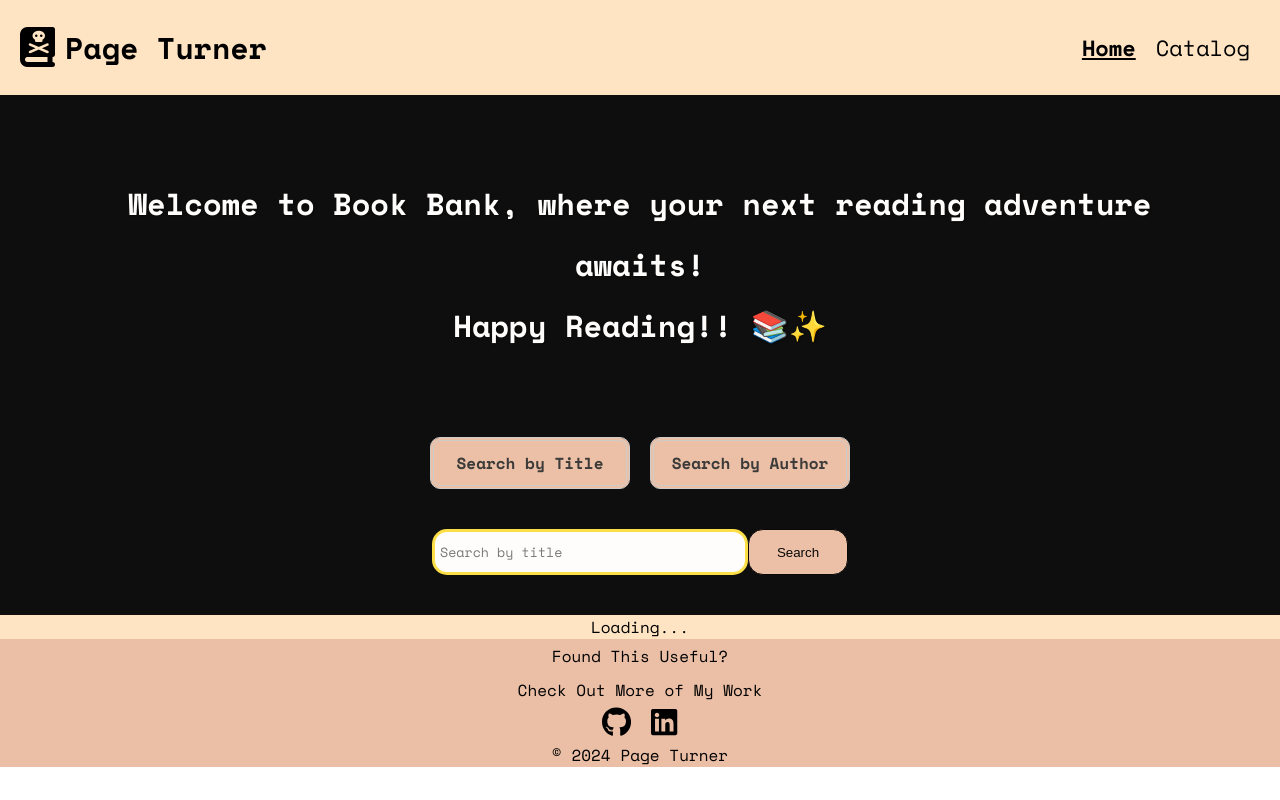
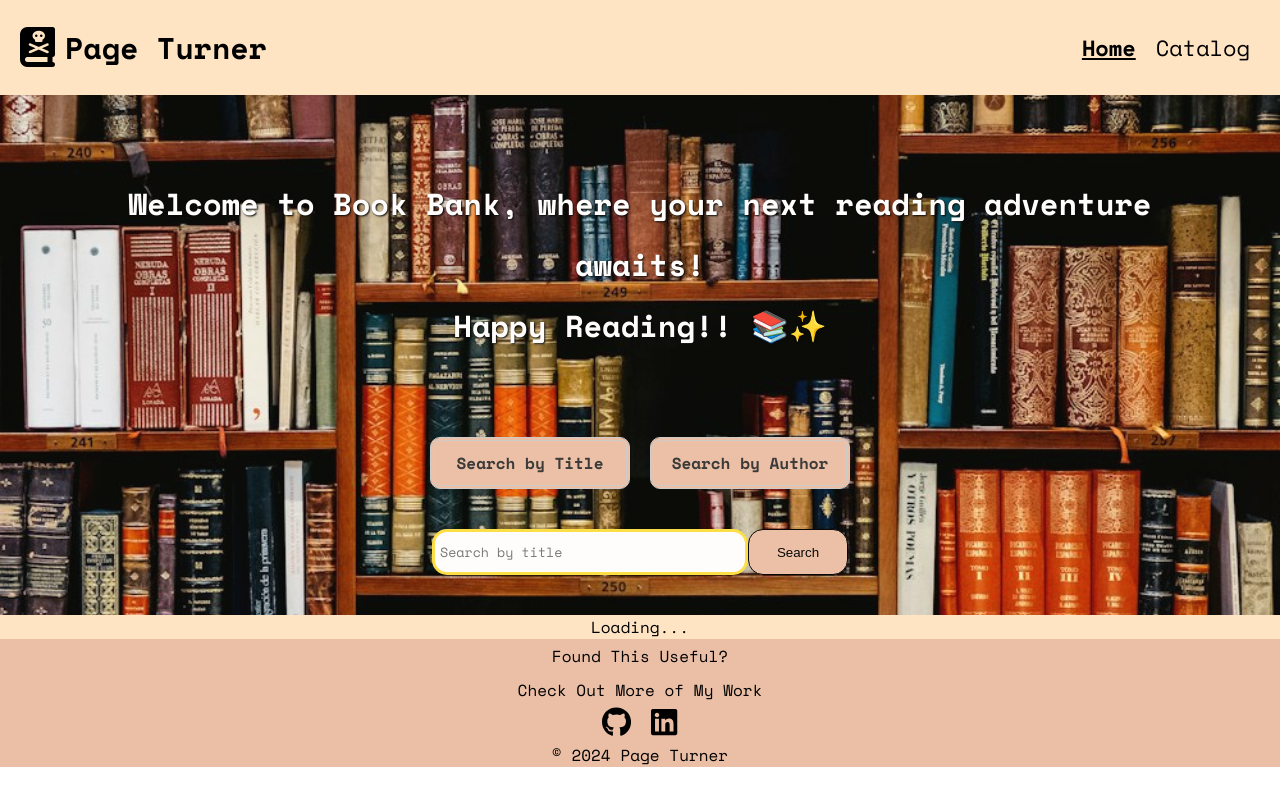
Before and after one commit to JLopez0001/Page-Turner, a React (Create React App) app: page / in a window 1280 px wide. Both pictures are taken after a click on the button "Search by Title". Built offline with nearby package versions, Linux system fonts and the light colour scheme.

Commit message:
Created intro compontent that will house an img,content and form. Refactored Home component to house Intro component

```diff
--- /dev/null
+++ b/src/components/intro/Intro.jsx
@@ -0,0 +1,68 @@
+function Intro(props) {
+  const {
+    mainContent,
+    subContent,
+    backgroundImg,
+    searchBy,
+    searchInput,
+    handleSearchBy,
+    handleSearchInput,
+    handleSubmit,
+  } = props;
+
+  return (
+    <div>
+      <section>
+        <div
+          style={{ background: `url(${backgroundImg}) center/cover no-repeat` }}
+          className="intro intro-container"
+        >
+          <div className="content-container">
+            <p className="content main-sub-header">
+              {mainContent}
+              <br />
+              {subContent}
+            </p>
+          </div>
+          <form onSubmit={handleSubmit}>
+            <div className="button-container">
+              <button
+                name="title"
+                className="input-button"
+                onClick={handleSearchBy}
+              >
+                Search by Title
+              </button>
+              <button
+                name="author"
+                className="input-button"
+                onClick={handleSearchBy}
+              >
+                Search by Author
+              </button>
+            </div>
+
+            <div className="input-container">
+              {searchBy && (
+                <div>
+                  <input
+                    className="input-search"
+                    type="text"
+                    value={searchInput}
+                    placeholder={`Search by ${searchBy}`}
+                    onChange={handleSearchInput}
+                  />
+                  <button type="submit" className="search-button">
+                    Search
+                  </button>
+                </div>
+              )}
+            </div>
+          </form>
+        </div>
+      </section>
+    </div>
+  );
+}
+
+export default Intro;
--- a/src/pages/homePage/HomePage.jsx
+++ b/src/pages/homePage/HomePage.jsx
@@ -1,18 +1,16 @@
 import React, { useState, useEffect } from "react";
 import axios from "axios";
 import Results from "../../components/search-results/Results";
+import Intro from "../../components/intro/Intro";
+import firstBackground from "../../assets/intro-background-img/book-background.jpeg";
 import "../../styles/home-page-styles/homePageStyles.css";
 
 function HomePage() {
   const [searchBy, setSearchBy] = useState("");
   const [searchInput, setSearchInput] = useState("");
   const [results, setResults] = useState([]);
+
   let URL = "https://openlibrary.org/search.json?";
-
-  const handleInputSearch = (e) => {
-    e.preventDefault();
-    setSearchBy(e.target.name);
-  };
 
   useEffect(() => {
     // Check if there's data in localStorage
@@ -22,12 +20,18 @@ function HomePage() {
     }
   }, []);
 
-  const handleSearchChange = (e) => {
-    console.log(e.target.value);
+  //Sets state to either author or title
+  const handleSearchBy = (e) => {
+    e.preventDefault();
+    setSearchBy(e.target.name);
+  };
+
+  //Sets state to the value of what user types
+  const handleSearchInput = (e) => {
     setSearchInput(e.target.value);
   };
 
-  const onSubmit = async (e) => {
+  const handleSubmit = async (e) => {
     e.preventDefault();
     let temp = searchInput;
     let inputValue = temp.toLowerCase().split(" ").join("+");
@@ -43,52 +47,18 @@ function HomePage() {
 
   return (
     <div>
-      <section>
-        <div className="intro intro-container">
-          <div className="content-container">
-            <p className="content main-sub-header">
-              Welcome to Book Bank, where your next reading adventure awaits!
-              <br />
-              Happy Reading!! 📚✨
-            </p>
-          </div>
-
-          <form onSubmit={onSubmit}>
-            <div className="button-container">
-              <button
-                name="title"
-                className="input-button"
-                onClick={handleInputSearch}
-              >
-                Search by Title
-              </button>
-              <button
-                name="author"
-                className="input-button"
-                onClick={handleInputSearch}
-              >
-                Search by Author
-              </button>
-            </div>
-
-            <div className="input-container">
-              {searchBy && (
-                <div>
-                  <input
-                    className="input-search"
-                    type="text"
-                    placeholder={`Search by ${searchBy}`}
-                    onChange={handleSearchChange}
-                  />
-                  <button type="submit" className="search-button">
-                    Search
-                  </button>
-                </div>
-              )}
-            </div>
-          </form>
-        </div>
-      </section>
+      <Intro
+        mainContent={
+          "Welcome to Book Bank, where your next reading adventure awaits!"
+        }
+        subContent={"Happy Reading!! 📚✨"}
+        backgroundImg={firstBackground}
+        searchBy={searchBy}
+        searchInput={searchInput}
+        handleSearchBy={handleSearchBy}
+        handleSearchInput={handleSearchInput}
+        handleSubmit={handleSubmit}
+      />
 
       <main>
         {results && (
```
